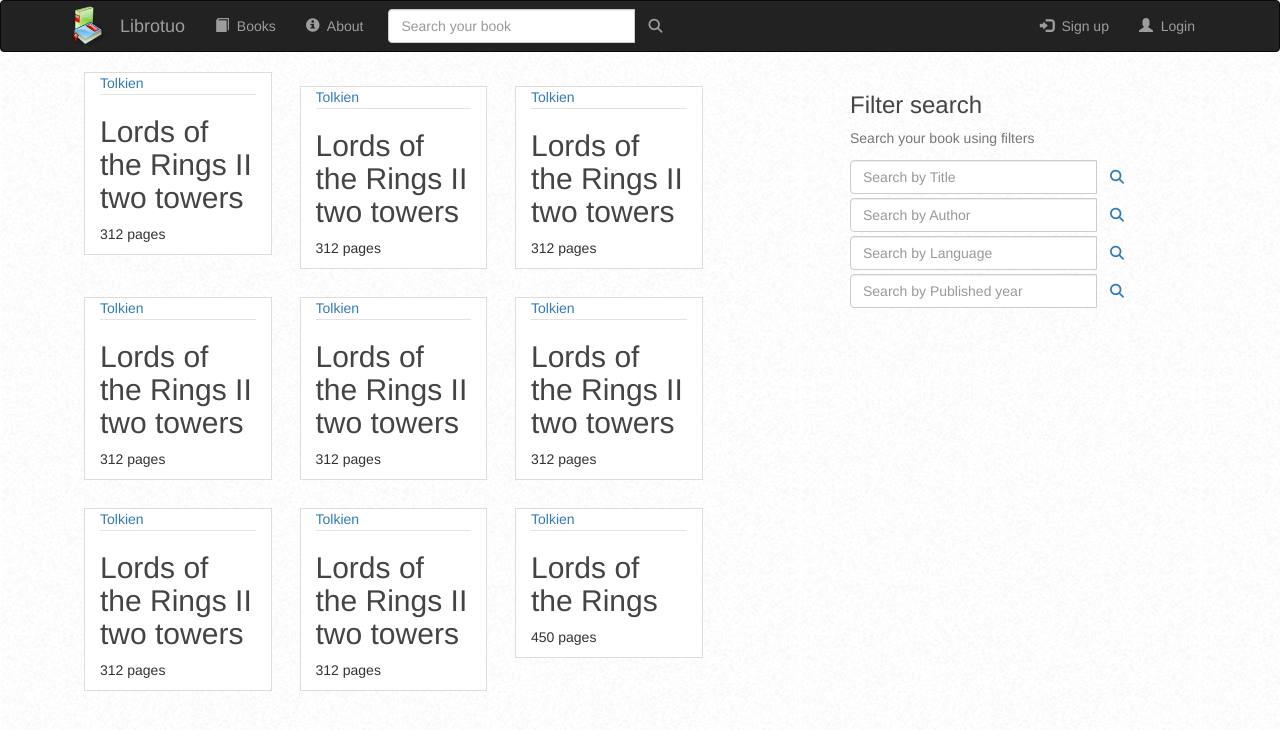
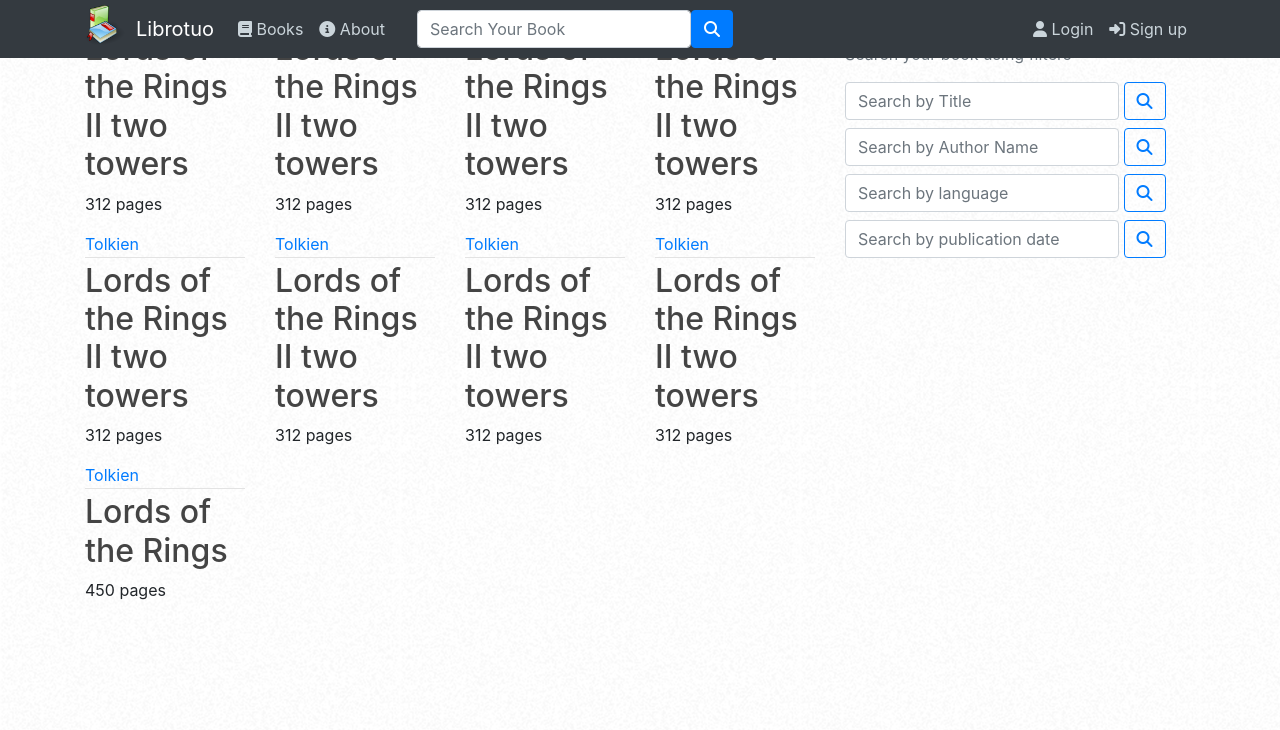
Before and after one commit to kkedzierski/librotuo_flask, a Flask app: page / in a window 1280 px wide. Shown: the top 730 px of the page. Run offline with Flask 2, Linux system fonts and the light colour scheme; some libraries are stand-ins or nearby versions.

Commit message:
upgrade from bootstrap 3 to bootstrap 4

```diff
--- a/templates/home.html
+++ b/templates/home.html
@@ -1,7 +1,8 @@
 {% extends 'layout.html' %}
 {% block content %}
+    <div class="row">
     {% for post in posts %}
-    <article class="media content-section col-md-3">
+    <article class="media book-section col-md-3">
         <div class="media-body">
           <div class="article-metadata">
             <a class="mr-2" href="#">{{ post.author }}</a>
@@ -12,4 +13,5 @@
         </div>
       </article>
     {% endfor %}
+  </div>
 {% endblock content %}
--- a/templates/layout.html
+++ b/templates/layout.html
@@ -8,137 +8,102 @@
     {% else %}
         <title>Librotuo</title>
     {% endif %}
-    <link rel="stylesheet" href="https://maxcdn.bootstrapcdn.com/bootstrap/3.3.7/css/bootstrap.min.css"
-    integrity="sha384-BVYiiSIFeK1dGmJRAkycuHAHRg32OmUcww7on3RYdg4Va+PmSTsz/K68vbdEjh4u" crossorigin="anonymous">
+    <link rel="stylesheet" href="https://stackpath.bootstrapcdn.com/bootstrap/4.4.1/css/bootstrap.min.css" integrity="sha384-Vkoo8x4CGsO3+Hhxv8T/Q5PaXtkKtu6ug5TOeNV6gBiFeWPGFN9MuhOf23Q9Ifjh" crossorigin="anonymous">
+
     <link rel="stylesheet" type="text/css" href="{{ url_for('static', filename='main.css')}}">
-    <link href="https://fonts.googleapis.com/css?family=Montserrat&display=swap" rel="stylesheet">
-    <script src="https://kit.fontawesome.com/51e15fc293.js" crossorigin="anonymous"></script>
-    <script src="https://ajax.googleapis.com/ajax/libs/jquery/1.12.0/jquery.min.js"></script>
-    <script src="https://maxcdn.bootstrapcdn.com/bootstrap/3.3.7/js/bootstrap.min.js"
-    integrity="sha384-Tc5IQib027qvyjSMfHjOMaLkfuWVxZxUPnCJA7l2mCWNIpG9mGCD8wGNIcPD7Txa" crossorigin="anonymous"></script>
+    <script src="https://use.fontawesome.com/7f3c0aa4e3.js"></script>
 
 
 </head>
 <body>
-    <nav class="navbar navbar-inverse">
+    <header class="site-header">
+        <nav class="navbar navbar-expand-lg navbar-dark bg-dark fixed-top">
             <div class="container">
-            <header>
-                <!-- header -->
-                <div class="navbar-header">
-                    <button type="button" class="navbar-toggle" data-toggle="collapse" data-target="#topNavBar">
-                        <span class="icon-bar"></span>
-                        <span class="icon-bar"></span>
-                        <span class="icon-bar"></span>
-                    </button>
                     <a class="navbar-brand" href="/">
                         <img id="navLogo" src="/static/images/logo_orginal.png" alt="Logo">
                     </a>
                     <a class="navbar-brand" href="/">Librotuo</a>
-                </div>
+                    <button class="navbar-toggler" type="button" data-toggle="collapse" data-target="#navbarCollapse" aria-controls="navbarCollapse" aria-expanded="false" aria-label="Toggle navigation">
+                        <span class="navbar-toggler-icon"></span>
+                    </button>
                     <!-- Items -->
-                <div class="collapse navbar-collapse" id="topNavBar">
-                    <ul class="nav navbar-nav">
-                        <li class="">
-                            <a href="/">
-                                <span class="glyphicon glyphicon-book" aria-hidden="true"></span>&nbsp; Books
+                <div class="collapse navbar-collapse" id="navbarCollapse">
+                    <ul class="navbar-nav mr-auto">
+                        <li class="nav-item">
+                            <a class="nav-link" href="/">
+                                <i class="fa fa-book"></i>  Books
                             </a>
                         </li>
+                        <a class="nav-item nav-link mr-4" href="/about">
+                            <i class="fa fa-info-circle"></i> About
+                        </a>
+                        <form class="form-inline">
+                                <input class="form-control" type="text" placeholder="Search Your Book" aria-label="Search">
+                                <button type="submit" class="btn btn-primary"><i class="fa fa-search"></i></button>
+                        </form>
                     </ul>
-                    <ul class="nav navbar-nav">
-                        <li class="">
-                            <a href="/about">
-                                <span class="glyphicon glyphicon-info-sign" aria-hidden="true"></span>&nbsp; About
+                        <!-- Right menu -->
+                    <div class="navbar-nav">
+                        <a class="nav-item nav-link" href="/login">
+                            <i class="fa fa-user"></i> Login
                         </a>
-                        </li>
-
-                    </ul>
-
-                    <ul class="nav navbar-nav">
-                        <li class="">
-                            <form class="search-form">
-                                <div class="p-1 bg-light rounded rounded-pill shadow-sm mb-4">
-                                    <div class="input-group">
-                                      <input type="search" placeholder="Search your book" aria-describedby="button-addon1" class="form-control border-0 bg-light">
-                                      <div class="input-group-append">
-                                        <button id="button-addon1" type="submit" class="btn btn-link text-primary"><i class="fa fa-search"></i></button>
+                        <a class="nav-link" href="/register">
+                            <i class="fa fa-sign-in"></i> Sign up
+                        </a>
                     </div>
                 </div>
             </div>
-                              </form>
-                        </li>
-
-                    </ul>
-
-                    <!-- Right menu -->
-                    <ul class="nav navbar-nav navbar-right">
-                        <li class="">
-                            <a href="/">
-                                <span class="glyphicon glyphicon-user" aria-hidden="true"></span>&nbsp; Login
-                            </a>
-                        </li>
-                    </ul>
-                    <ul class="nav navbar-nav navbar-right">
-                        <li class="">
-                            <a href="/">
-                                <span class="glyphicon glyphicon-log-in" aria-hidden="true"></span>&nbsp; Sign up
-                            </a>
-                        </li>
-                    </ul>
-                </div>
+        </nav>
 </header>
-        </div>
-    </nav>
 
 <main role="main" class="container">
     <div class="row">
         <div class="col-md-8">
+            {% with messages = get_flashed_messages(with_categories=true) %}
+                {% if messages %}
+                    {% for category, message in messages %}
+                        <div class="alert alert-{{ catergory }} ">
+                            {{ message }}
+                        </div>
+                    {% endfor %}
+                {% endif%}
+            {% endwith %}
             {% block content %}{% endblock %}
         </div>
         <div class="col-md-4">
             <h3>Filter search</h3>
             <p class="text-muted">Search your book using filters</p>
-                <form class="filter-search-form">
-                    <div class="p-1 bg-light rounded rounded-pill shadow-sm mb-4">
-                        <div class="input-group">
-                        <input type="search" placeholder="Search by Title" aria-describedby="button-addon1" class="form-control border-0 bg-light">
-                        <div class="input-group-append">
-                            <button id="button-addon1" type="submit" class="btn btn-link text-primary"><i class="fa fa-search"></i></button>
-                        </div>
-                        </div>
+            <form class="form-inline mr-auto">
+                <div class="md-form my-0 mb-2">
+                  <input class="form-control" type="text" placeholder="Search by Title" aria-label="Search">
+                    <button type="submit" class="btn btn-outline-primary"><i class="fa fa-search"></i></button>
                 </div>
               </form>
-                <form class="filter-search-form">
-                    <div class="p-1 bg-light rounded rounded-pill shadow-sm mb-4">
-                        <div class="input-group">
-                          <input type="search" placeholder="Search by Author" aria-describedby="button-addon1" class="form-control border-0 bg-light">
-                          <div class="input-group-append">
-                            <button id="button-addon1" type="submit" class="btn btn-link text-primary"><i class="fa fa-search"></i></button>
-                          </div>
-                        </div>
+              <form class="form-inline mr-auto">
+                <div class="md-form my-0 mb-2">
+                  <input class="form-control" type="text" placeholder="Search by Author Name" aria-label="Search">
+                    <button type="submit" class="btn btn-outline-primary"><i class="fa fa-search"></i></button>
                 </div>
               </form>
-                  <form class="filter-search-form">
-                    <div class="p-1 bg-light rounded rounded-pill shadow-sm mb-4">
-                        <div class="input-group">
-                          <input type="search" placeholder="Search by Language" aria-describedby="button-addon1" class="form-control border-0 bg-light">
-                          <div class="input-group-append">
-                            <button id="button-addon1" type="submit" class="btn btn-link text-primary"><i class="fa fa-search"></i></button>
-                          </div>
-                        </div>
+              <form class="form-inline mr-auto">
+                <div class="md-form my-0 mb-2">
+                  <input class="form-control" type="text" placeholder="Search by language" aria-label="Search">
+                    <button type="submit" class="btn btn-outline-primary"><i class="fa fa-search"></i></button>
                 </div>
               </form>
-                  <form class="filter-search-form">
-                    <div class="p-1 bg-light rounded rounded-pill shadow-sm mb-4">
-                        <div class="input-group">
-                          <input type="search" placeholder="Search by Published year" aria-describedby="button-addon1" class="form-control border-0 bg-light">
-                          <div class="input-group-append">
-                            <button id="button-addon1" type="submit" class="btn btn-link text-primary"><i class="fa fa-search"></i></button>
-                          </div>
-                        </div>
+              <form class="form-inline mr-auto">
+                <div class="md-form my-0 mb-2">
+                  <input class="form-control" type="text" placeholder="Search by publication date" aria-label="Search">
+                    <button type="submit" class="btn btn-outline-primary"><i class="fa fa-search"></i></button>
                 </div>
               </form>
         </div>
     </div>
 </main>
+
+<script src="https://code.jquery.com/jquery-3.4.1.slim.min.js" integrity="sha384-J6qa4849blE2+poT4WnyKhv5vZF5SrPo0iEjwBvKU7imGFAV0wwj1yYfoRSJoZ+n" crossorigin="anonymous"></script>
+<script src="https://cdn.jsdelivr.net/npm/popper.js@1.16.0/dist/umd/popper.min.js" integrity="sha384-Q6E9RHvbIyZFJoft+2mJbHaEWldlvI9IOYy5n3zV9zzTtmI3UksdQRVvoxMfooAo" crossorigin="anonymous"></script>
+<script src="https://stackpath.bootstrapcdn.com/bootstrap/4.4.1/js/bootstrap.min.js" integrity="sha384-wfSDF2E50Y2D1uUdj0O3uMBJnjuUD4Ih7YwaYd1iqfktj0Uod8GCExl3Og8ifwB6" crossorigin="anonymous"></script>
+
 </body>
 </html>
```
Lines whose indentation alone changed are shown as unchanged.
